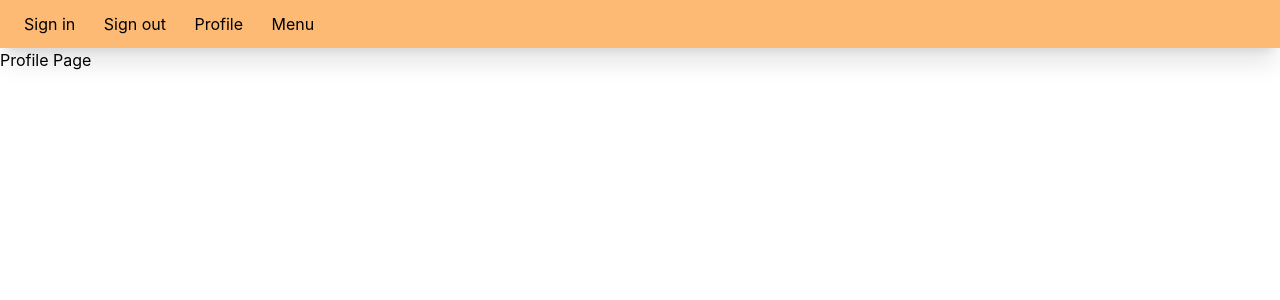
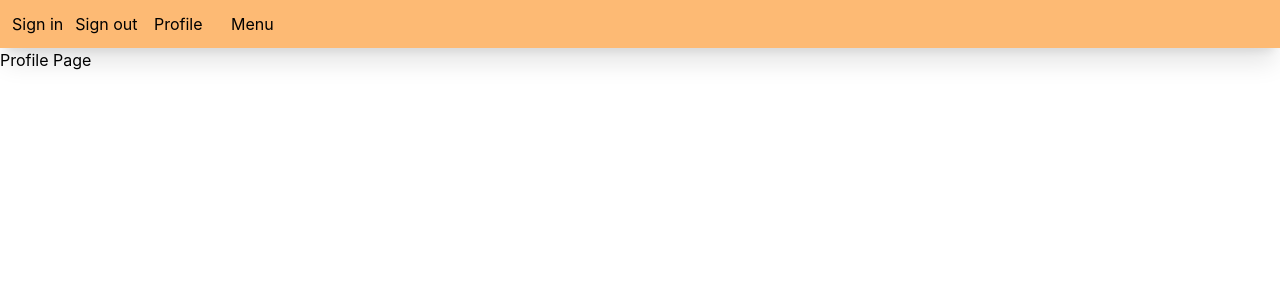
Before and after one commit to aliniazmandian/next.js-practice, a Next.js app: page /profile in a window 1280 px wide. Shown: the top 300 px of the page. Built offline with nearby package versions, Linux system fonts and the light colour scheme.

Commit message:
next-auth sign in and out added

```diff
--- a/layout/header.js
+++ b/layout/header.js
@@ -1,18 +1,19 @@
 import Link from 'next/link'
 import React from 'react'
+import {signIn,signOut } from 'next-auth/react'
 
 function Header() {
   return (
     <div className='bg-orange-300 p-3 shadow-xl fixed w-screen overflow-visible' >
 
 
-        <Link  href={"/sign-in"} >
-        <a className='p-3'> Sign in  </a>
-        </Link>
+       <button className='pr-3'  onClick={()=>signIn('github')} >
+        Sign in
+       </button>
 
-        <Link href={"/sign-out"} >
-        <a className='p-3'> Sign out  </a>
-        </Link>
+       <button className='' onClick={()=>signOut()} >
+        Sign out
+       </button>
 
         <Link href={"/profile"} >
         <a className='p-3'> Profile  </a>
```
Also changed, not shown: pages/api/auth/[...nextauth].js (renamed from pages/api/auth/[...nextauth.js).
